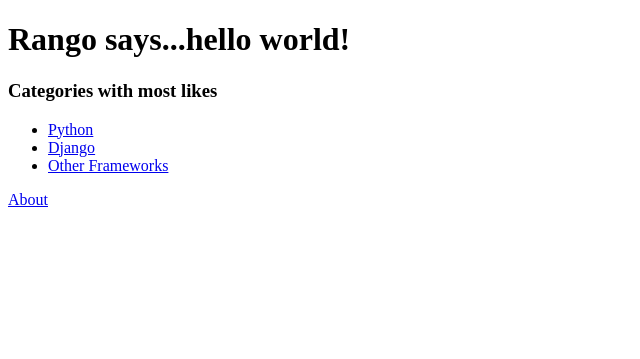
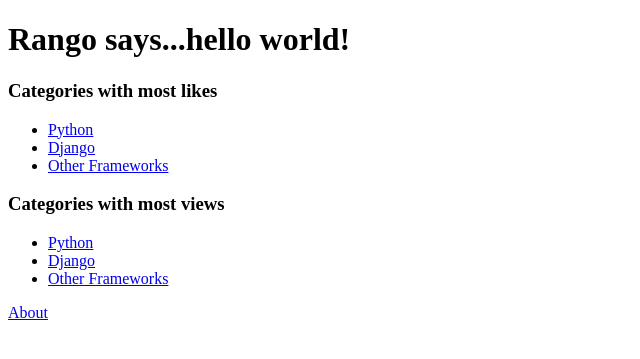
Before and after one commit to michaelchum/tango-project, a Django app: page /rango/ in a window 1280 px wide. Shown: the top 359 px of the page, without its empty margins (0-640 px from the left). Run offline with Django 3.2, Linux system fonts and the light colour scheme; data comes from the database, SQL or seed files in the repository; parts of the project's set-up code (start-up, migrations or seed data) failed here and were passed over.

Commit message:
Added 5 most viewed categories to index

```diff
--- a/rango/views.py
+++ b/rango/views.py
@@ -36,10 +36,12 @@ def index(request):
 	# Order the categories by no. likes in descending order
 	# Retrieve the top 5 only - or all if less than 5.
 	# Place the list in our context_dict dictionary which will be passed to the template engine
-	category_list = Category.objects.order_by('-likes')[:5]
-	context_dict = {'categories': category_list}
+	category_most_likes = Category.objects.order_by('-likes')[:5]
+	category_most_views = Category.objects.order_by('-views')[:5]
+	context_dict = {'categories_likes': category_most_likes, 'categories_views': category_most_views}
 
-	encodeURL(category_list)
+	encodeURL(category_most_likes)
+	encodeURL(category_most_views)
 
 	# Return a rendered response to send to the client.
 	# We make use of the shortcut function to make our lives easier
--- a/templates/rango/index.html
+++ b/templates/rango/index.html
@@ -8,27 +8,27 @@
         <h1>Rango says...hello world!</h1>
 
         <h3>Categories with most likes</h3>
-        {% if categories %}
+        {% if categories_likes %}
             <ul>
-                {% for category in categories %}
+                {% for category in categories_likes %}
+                <li><a href="/rango/category/{{ category.url }}">{{ category.name }}</a></li>
+                {% endfor %}
+            </ul>
+        {% else %}
+            <strong>There are no categories present.</strong>
+        {% endif %}
+
+        <h3>Categories with most views</h3>
+        {% if categories_views %}
+            <ul>
+                {% for category in categories_views %}
                 <li><a href="/rango/category/{{ category.url }}">{{ category.name }}</a></li>
                 {% endfor %}
             </ul>
         {% else %}
             <strong>No categories at present.</strong>
         {% endif %}
-<!--
-        <h3>Categories with most views</h3>
-        {% if categories_mostViews %}
-            <ul>
-                {% for category in categories_mostViews %}
-                <li><a href="/rango/category/{{ category.url }}">{{ category.name }}</a></li>
-                {% endfor %}
-            </ul>
-        {% else %}
-            <strong>No categories at present.</strong>
-        {% endif %}
--->
+
         <a href="/rango/about/">About</a>
     </body>
 </html>
```
